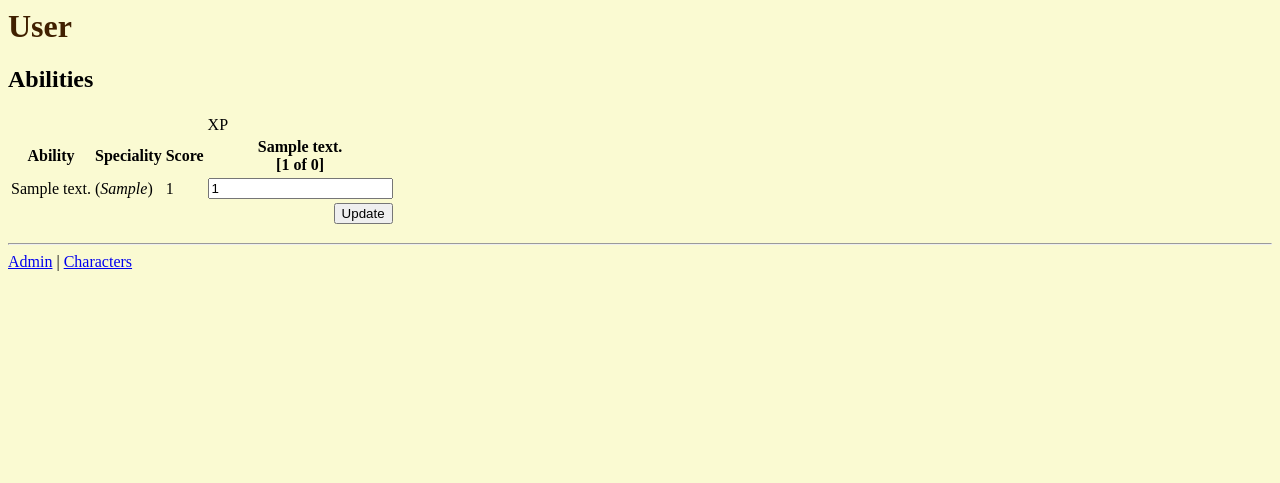
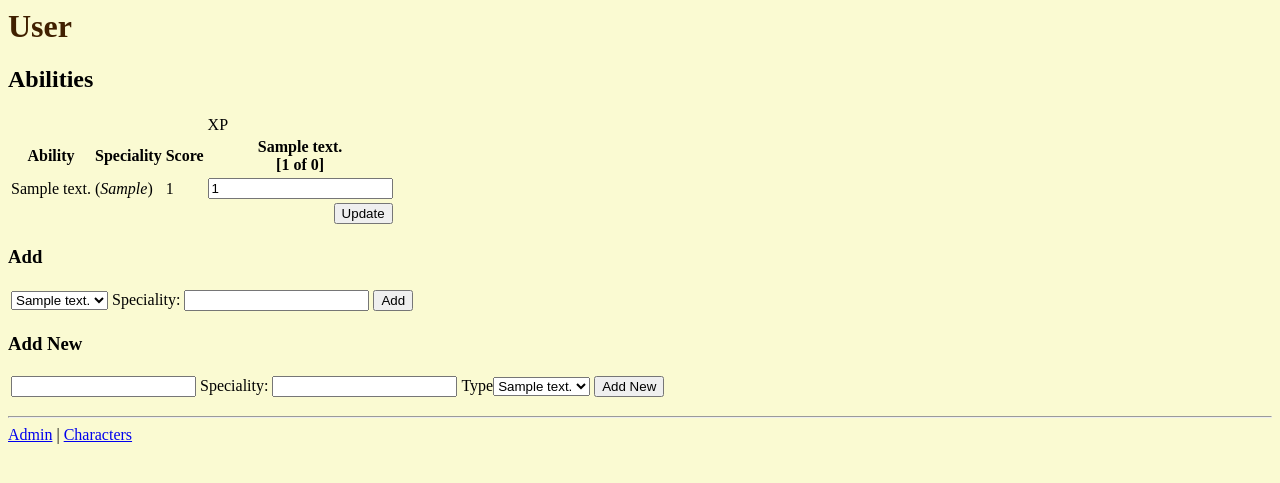
Before and after one commit to DaveTheTroll/ArsMagica, a Django app: page /character/abilities/1 in a window 1280 px wide. Shown: the top 483 px of the page. Run offline with Django 3.2, Linux system fonts and the light colour scheme; tables that the repository leaves empty hold one stand-in row (values such as "Sample post").

Commit message:
Ability webpage

```diff
--- a/arsmagica/character/models.py
+++ b/arsmagica/character/models.py
@@ -172,7 +172,6 @@ class Character(models.Model):
     @property
     def xp_source_available(self):
         xp_source_list = []
-        print("====================")
         for x in XPSource.objects.all():
             spent = sum(xp.xp for xp in CharacterAbilityXP.objects.filter(ability__character=self.pk, source=x))
             if x.code == XPSource.EARLY:
--- a/arsmagica/character/templates/character/character_abilities.html
+++ b/arsmagica/character/templates/character/character_abilities.html
@@ -27,4 +27,33 @@
     <tr><td colspan="{{character.xp_source_available|length}}"></td><td colspan="3" align="right"><input type="submit" name="Submit" value="Update" /></td></tr>
 </table>
 </form>
+<h3>Add</h3>
+<form method="post">{% csrf_token %}
+<table>
+    <tr>
+        <td><select name="ability">
+        {% for a in abilities %}
+            <option value="{{a.pk}}">{{a.text}}</option>
+        {% endfor %}
+        </select></td>
+        <td>Speciality: <input type="text" name="speciality" maxlength="32" width="32" /></td>
+        <td><input type="submit" name="Submit" value="Add" /></td>
+    </tr>
+</table>
+</form>
+<h3>Add New</h3>
+<form method="post">{% csrf_token %}
+<table>
+    <tr>
+        <td><input type="text" name="ability" maxlength="32" width="32" /></td>
+        <td>Speciality: <input type="text" name="speciality" maxlength="32" width="32" /></td>
+        <td>Type<select name="abilitytype">
+        {% for at in abilitytypes %}
+            <option value="{{at.pk}}">{{at.text}}</option>
+        {% endfor %}
+        </select></td>
+        <td><input type="submit" name="Submit" value="Add New" /></td>
+    </tr>
+</table>
+</form>
 {% endblock %}
--- a/arsmagica/character/views.py
+++ b/arsmagica/character/views.py
@@ -74,4 +74,12 @@ class CharacterAbilitiesView(generic.TemplateView):
                             new_xp = CharacterAbilityXP(ability=CharacterAbility.objects.get(pk=int(x[2])),
                                                         source=XPSource.objects.get(pk=int(x[3])), xp=int(value))
                             new_xp.save()
+        elif request.POST['Submit'] == "Add":
+            new_char_ability = CharacterAbility(character=Character.objects.get(pk=kwargs['pk']), ability=Ability.objects.get(pk=request.POST["ability"]), speciality=request.POST["speciality"])
+            new_char_ability.save()
+        elif request.POST['Submit'] == "Add New":
+            new_ability = Ability(text=request.POST["ability"], abilityType=AbilityType.objects.get(pk=request.POST["abilitytype"]))
+            new_ability.save()
+            new_char_ability = CharacterAbility(character=Character.objects.get(pk=kwargs['pk']), ability=new_ability, speciality=request.POST["speciality"])
+            new_char_ability.save()
         return super(CharacterAbilitiesView, self).get(request, **kwargs)
```
